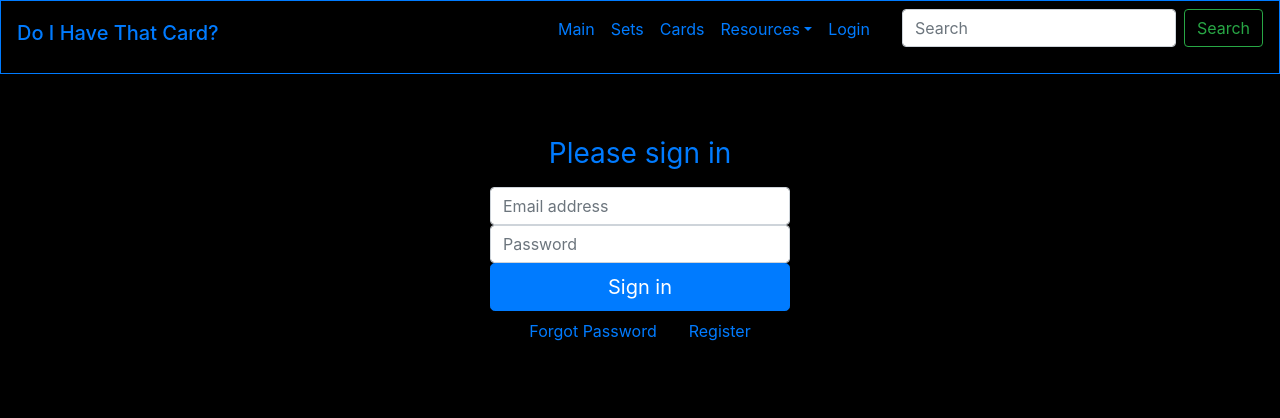
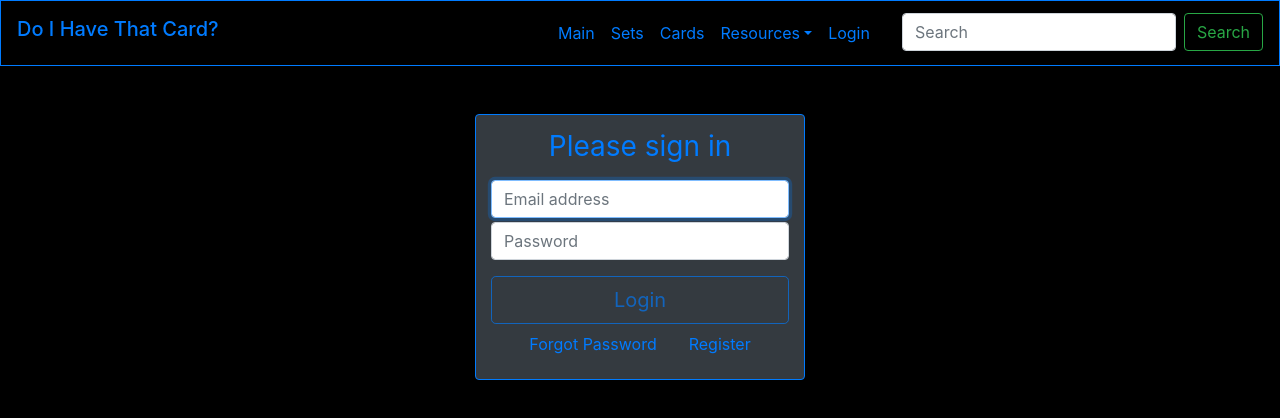
Before and after one commit to pyRN/that-card-react, a React (Create React App) app: page /login in a window 1280 px wide. Shown: the top 418 px of the page. Built offline with nearby package versions, Linux system fonts and the light colour scheme.

Commit message:
Fixed styling and refactored

```diff
--- a/src/components/LoginComponent.jsx
+++ b/src/components/LoginComponent.jsx
@@ -1,33 +1,41 @@
-import React from 'react'
+import React, { useState } from 'react'
 import { Link } from 'react-router-dom';
-import { addNewUser, getCurrentUser } from '../actions'
-import { useSelector, useDispatch } from 'react-redux'
+import { getCurrentUser } from '../actions'
+import { useDispatch } from 'react-redux'
 
-function LoginComponent({setIsUserLogin}){
+function LoginComponent(){
+    const [bRequiredFields, setRequiredFields] = useState(false)
     const fnDispatch = useDispatch()
-    console.log("TESTING: LoginComponent Render")
 
     const handleOnSubmit = (event) =>{
         event.preventDefault()
         let sUserEmail = document.getElementById("inputEmail").value
-        let sPasswordHash = document.getElementById("inputPassword").value
+        let sPassword = document.getElementById("inputPassword").value
 
         // fnDispatch(getCurrentUser(sUserEmail))
-        fnDispatch(addNewUser(sUserEmail, sPasswordHash))
-
     }
 
+    const handleOnChange = (event) =>{
+        event.preventDefault()
+        let sUserEmail = document.getElementById("inputEmail").value
+        let sPassword = document.getElementById("inputPassword").value
 
+        if(sUserEmail && sPassword){
+            setRequiredFields(true)
+        }
+    }
 
     return (
         <div align="center" className="justify-content-center mt-5">
-            <form className="form-signin">
+            <form className="form-signin border border-primary bg-dark rounded">
                 <h1 className="h3 mb-3 font-weight-normal text-primary">Please sign in</h1>
-                <label for="inputEmail" className="sr-only">Email address</label>
-                <input type="email" id="inputEmail" className="form-control" placeholder="Email address" required autofocus/>
-                <label for="inputPassword" className="sr-only">Password</label>
-                <input type="password" id="inputPassword" className="form-control" placeholder="Password" required/>
-                <button className="btn btn-lg btn-primary btn-block" type="submit" onClick={handleOnSubmit}>Sign in</button>
+                <input type="email" id="inputEmail" aria-describedby="emailHelp" name="inputEmail" onChange={handleOnChange} className="form-control mb-1" placeholder="Email address" required autoFocus/>
+                <input type="password" id="inputPassword" aria-describedby="passwordHelp" name="inputPassword" onChange={handleOnChange} className="form-control mb-0"placeholder="Password" required/>
+                {bRequiredFields ?
+                    <button id="registerBtn" className="btn btn-lg btn-success btn-block mt-3" type="submit" onClick={handleOnSubmit}>Login</button>
+                    :
+                    <button id="registerBtn" className="btn btn-lg btn-outline-primary btn-block mt-3" type="submit" onClick={handleOnSubmit} disabled>Login</button>
+                }
                 <div className="row justify-content-center">
                     <Link className="nav-link text-primary" to="/forgotPass">Forgot Password</Link>
                     <Link className="nav-link text-primary" to="register/">Register</Link>
--- a/src/components/NavBarComponent.jsx
+++ b/src/components/NavBarComponent.jsx
@@ -87,26 +87,16 @@ function NavBarComponent(){
                         <Link className="nav-link text-primary" to="/cards">Cards</Link>
                     </li>
                     <li className="nav-item">
-                        {oUserInfo.userEmail ?
-                            <div className="dropdown show">
+                        {/* {oUserInfo.userEmail ?  */}
+                            <div className="dropdown show my-0">
                                 <p className="nav-link text-primary dropdown-toggle my-0" role="button" id="dropdownMenuLink" data-toggle="dropdown" aria-haspopup="true" aria-expanded="false">
                                     Resources
                                 </p>
                                 <div className="dropdown-menu border border-primary" aria-labelledby="dropdownMenuLink" style={{backgroundColor: "black"}}>
                                     <Link className="dropdown-item text-primary resourceHover" to="/counter">Life Counter</Link>
-                                    <Link className="dropdown-item text-primary resourceHover" to="/check">Check Deck</Link>
+                                    {oUserInfo.sUserEmail ? <Link className="dropdown-item text-primary resourceHover" to="/check">Check Deck</Link> : null}
                                 </div>
                             </div>
-                            :
-                            <div className="dropdown show">
-                                <p className="nav-link text-primary dropdown-toggle" role="button" id="dropdownMenuLink" data-toggle="dropdown" aria-haspopup="true" aria-expanded="false">
-                                    Resources
-                                </p>
-                                <div className="dropdown-menu" aria-labelledby="dropdownMenuLink" style={{backgroundColor: "black"}}>
-                                    <Link className="dropdown-item text-primary resourceHover" to="/counter">Life Counter</Link>
-                                </div>
-                            </div>
-                        }
                     </li>
                     <li className="nav-item mr-4">
                         <Link className="nav-link text-primary" to="/login">Login</Link>
--- a/src/components/RegisterComponent.jsx
+++ b/src/components/RegisterComponent.jsx
@@ -50,13 +50,13 @@ function RegisterComponent(){
     }
 
     return(
-        <div align="center" className="justify-content-center mt-5">
+        <div align="center " className="justify-content-center mt-5">
             {bRegistration.bEmailAlreadyExists ? <h2 className="mb-1 font-weight-normal text-danger">Email already in use!</h2> : null}
-            <form className="card form-signin border border-primary bg-dark">
+            <form className="card form-signin border border-primary bg-dark rounded">
                 <h1 className="h3 mb-3 font-weight-normal text-primary">Register</h1>
-                <input type="email" id="inputEmail" aria-describedby="emailHelp" name="inputEmail" className="form-control mb-0" placeholder="Email address" onChange={handleOnChange} required autoFocus/>
+                <input type="email" id="inputEmail" aria-describedby="emailHelp" name="inputEmail" className="form-control mb-1" placeholder="Email address" onChange={handleOnChange} required autoFocus/>
                 {!bIsEmailValid && bIsEmailValid !== null ? <small id="emailHelp" className="form-text text-danger mb-2">Not a valid email address</small> : null}
-                <input type="password" id="inputPassword" aria-describedby="passwordHelp" name="inputPassword" className="form-control mb-0" onChange={handleOnChange} placeholder="Password (Min 6 characters)" required/>
+                <input type="password" id="inputPassword" aria-describedby="passwordHelp" name="inputPassword" className="form-control mb-1" onChange={handleOnChange} placeholder="Password (Min 6 characters)" required/>
                 {!bIsPasswordValid && bIsPasswordValid !== null ? <small id="passwordHelp" className="form-text text-danger mb-2">Passwords do not match or are too short</small> : null}
                 <input type="password" id="inputPasswordConfirm" name="inputPasswordConfirm" className="form-control mt-2a" onChange={handleOnChange} placeholder="Confirm Password" required/>
                 {bIsEmailValid && bIsPasswordValid ?
```
